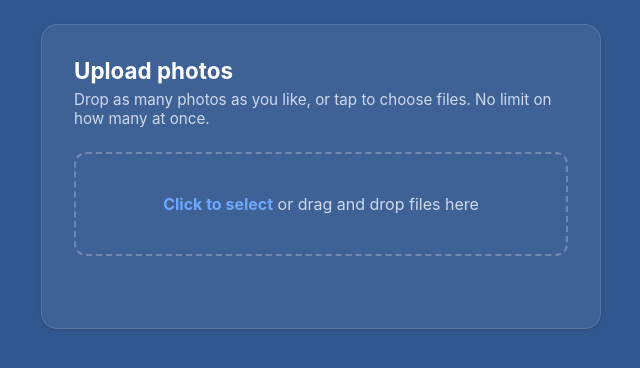
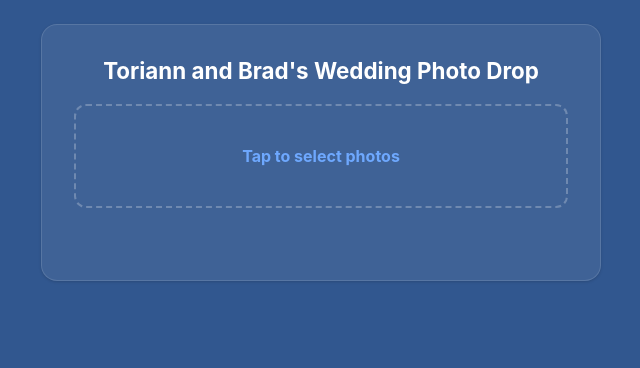
Before and after one commit to tudjunior95/onedrive_uploader, a website: page public/index.html in a window 1280 px wide. Shown: the whole page, without its empty margins (319-959 px from the left). Drawn offline with Linux system fonts and the light colour scheme.

Commit message:
Update index.html

```diff
--- a/public/index.html
+++ b/public/index.html
@@ -3,7 +3,7 @@
 <head>
 <meta charset="UTF-8">
 <meta name="viewport" content="width=device-width, initial-scale=1.0">
-<title>Upload Photos</title>
+<title>Toriann and Brad's Wedding Photo Drop</title>
 <style>
   :root {
     --accent: #6ea8fe;
@@ -37,12 +37,8 @@
   }
   h1 {
     font-size: 1.4rem;
-    margin: 0 0 6px;
-  }
-  p.sub {
-    color: var(--muted);
-    margin: 0 0 24px;
-    font-size: 0.95rem;
+    margin: 0 0 20px;
+    text-align: center;
   }
   #dropzone {
     border: 2px dashed var(--border);
@@ -126,11 +122,10 @@
 </head>
 <body>
   <div class="card">
-    <h1>Upload photos</h1>
-    <p class="sub">Drop as many photos as you like, or tap to choose files. No limit on how many at once.</p>
+    <h1>Toriann and Brad's Wedding Photo Drop</h1>
 
     <div id="dropzone">
-      <p><strong>Click to select</strong> or drag and drop files here</p>
+      <p><strong>Tap to select photos</strong></p>
       <input type="file" id="fileInput" multiple accept="image/*,video/*">
     </div>
 
@@ -194,7 +189,7 @@ function uploadFile(file) {
       done++;
       row.className = 'thanks-card';
       row.innerHTML = `
-        <p class="thanks-title">Thank you! We appreciate you celebrating with us and helping add to our memories!</p>
+        <p class="thanks-title">Thank you! We appreciate you celebrating and helping us add to our memories!</p>
       `;
     } else {
       status.textContent = 'Failed';
```
